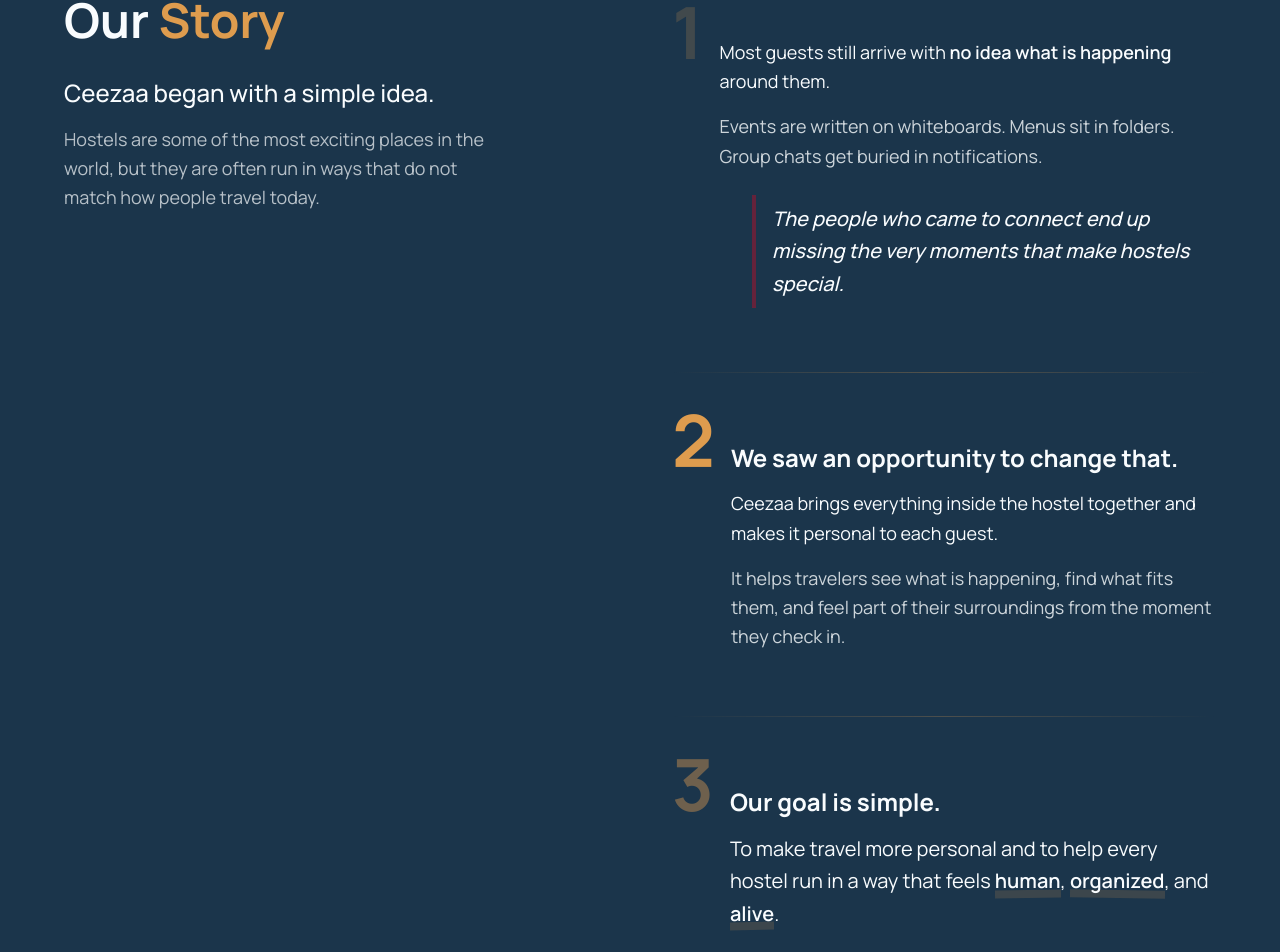
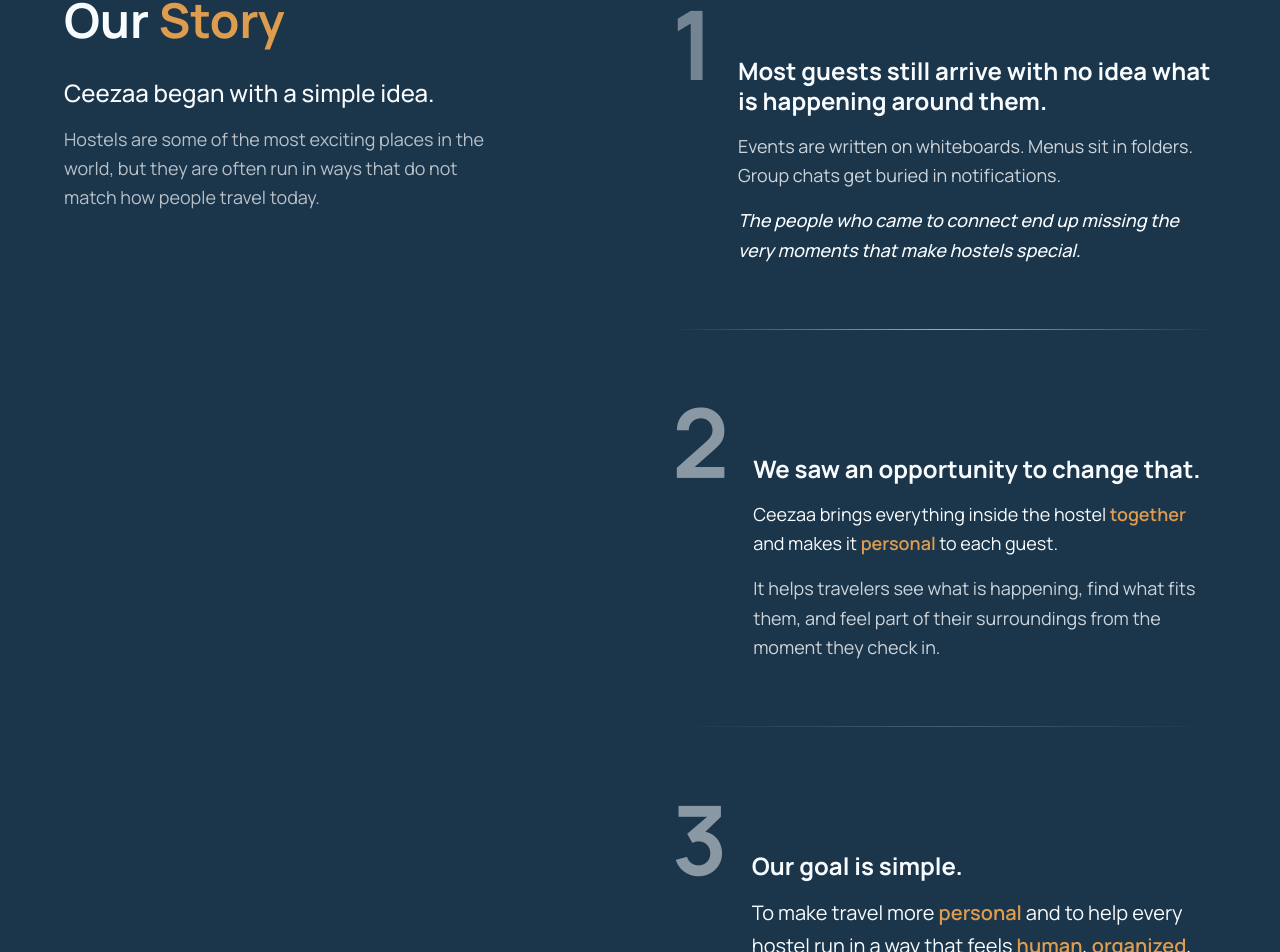
Before and after one commit to scottdoggett/ceezaa-landing-page, a Next.js app: page /about in a window 1280 px wide. Shown: the part 1138-2090 px from the top of the page. Built offline with nearby package versions, Linux system fonts and the light colour scheme.

Commit message:
Visual improvements to our-story.tsx

```diff
--- a/src/components/ui/about-page/our-story.tsx
+++ b/src/components/ui/about-page/our-story.tsx
@@ -13,45 +13,46 @@
                 Ceezaa began with a simple idea.
               </p>
               <p className="text-base md:text-lg text-secondary-foreground/70 leading-relaxed max-w-md">
-                Hostels are some of the most exciting places in the world, but they are often run in ways that do not match how people travel today.
+                Hostels are some of the most exciting places in the world, but
+                they are often run in ways that do not match how people travel
+                today.
               </p>
             </div>
           </div>
 
           {/* Right - Story narrative with chapter style */}
           <div className="space-y-12 md:space-y-16">
-
             {/* Chapter 1: The Problem */}
             <div className="space-y-6">
-              <div className="flex items-baseline gap-4">
-                <span className="text-6xl md:text-7xl font-bold text-primary/20 leading-none">1</span>
-                <div className="flex-1 space-y-4 pt-2">
-                  <p className="text-base md:text-lg leading-relaxed">
-                    Most guests still arrive with <span className="font-semibold">no idea what is happening</span> around them.
+              <div className="flex items-baseline gap-4 md:gap-6">
+                <span className="text-7xl md:text-8xl font-bold text-secondary-foreground/40 leading-none shrink-0">1</span>
+                <div className="flex-1 space-y-4 pt-3">
+                  <p className="text-xl md:text-2xl font-bold leading-tight text-secondary-foreground">
+                    Most guests still arrive with no idea what is happening around them.
                   </p>
                   <p className="text-base md:text-lg leading-relaxed text-secondary-foreground/80">
                     Events are written on whiteboards. Menus sit in folders. Group chats get buried in notifications.
                   </p>
+                  <p className="text-base md:text-lg leading-relaxed font-medium text-secondary-foreground italic">
+                    The people who came to connect end up missing the very moments that make hostels special.
+                  </p>
                 </div>
-              </div>
-              <div className="pl-16 md:pl-20">
-                <p className="text-lg md:text-xl leading-relaxed font-medium italic border-l-4 border-destructive/40 pl-4 py-2">
-                  The people who came to connect end up missing the very moments that make hostels special.
-                </p>
               </div>
             </div>
 
+            {/* Divider */}
+            <div className="w-full h-px bg-linear-to-r from-transparent via-secondary-foreground/60 to-transparent" />
+
             {/* Chapter 2: The Turning Point */}
-            <div className="space-y-6 relative">
-              <div className="absolute left-0 top-0 w-full h-px bg-linear-to-r from-transparent via-primary/30 to-transparent" />
-              <div className="flex items-baseline gap-4 pt-8">
-                <span className="text-6xl md:text-7xl font-bold text-primary leading-none">2</span>
-                <div className="flex-1 space-y-4 pt-2">
-                  <p className="text-xl md:text-2xl font-bold leading-tight">
+            <div className="space-y-6">
+              <div className="flex items-baseline gap-4 md:gap-6">
+                <span className="text-7xl md:text-8xl font-bold text-secondary-foreground/50 leading-none shrink-0">2</span>
+                <div className="flex-1 space-y-4 pt-3">
+                  <p className="text-xl md:text-2xl font-bold leading-tight text-secondary-foreground">
                     We saw an opportunity to change that.
                   </p>
-                  <p className="text-base md:text-lg leading-relaxed">
-                    Ceezaa brings everything inside the hostel together and makes it personal to each guest.
+                  <p className="text-base md:text-lg leading-relaxed text-secondary-foreground">
+                    Ceezaa brings everything inside the hostel <span className="font-semibold text-primary">together</span> and makes it <span className="font-semibold text-primary">personal</span> to each guest.
                   </p>
                   <p className="text-base md:text-lg leading-relaxed text-secondary-foreground/80">
                     It helps travelers see what is happening, find what fits them, and feel part of their surroundings from the moment they check in.
@@ -60,37 +61,26 @@
               </div>
             </div>
 
+            {/* Divider */}
+            <div className="w-full h-px bg-linear-to-r from-transparent via-secondary-foreground/20 to-transparent" />
+
             {/* Chapter 3: The Goal */}
-            <div className="space-y-6 relative">
-              <div className="absolute left-0 top-0 w-full h-px bg-linear-to-r from-transparent via-accent/30 to-transparent" />
-              <div className="flex items-baseline gap-4 pt-8">
-                <span className="text-6xl md:text-7xl font-bold text-accent/50 leading-none">3</span>
-                <div className="flex-1 space-y-4 pt-2">
-                  <p className="text-xl md:text-2xl font-bold leading-tight">
+            <div className="space-y-6">
+              <div className="flex items-baseline gap-4 md:gap-6">
+                <span className="text-7xl md:text-8xl font-bold text-secondary-foreground/50 leading-none shrink-0">3</span>
+                <div className="flex-1 space-y-4 pt-3">
+                  <p className="text-xl md:text-2xl font-bold leading-tight text-secondary-foreground">
                     Our goal is simple.
                   </p>
-                  <p className="text-lg md:text-xl leading-relaxed">
-                    To make travel more personal and to help every hostel run in a way that feels{" "}
-                    <span className="relative inline-block">
-                      <span className="relative z-10 font-semibold">human</span>
-                      <span className="absolute bottom-0 left-0 w-full h-2 bg-accent/20 -rotate-1" />
-                    </span>
-                    ,{" "}
-                    <span className="relative inline-block">
-                      <span className="relative z-10 font-semibold">organized</span>
-                      <span className="absolute bottom-0 left-0 w-full h-2 bg-accent/20 rotate-1" />
-                    </span>
-                    , and{" "}
-                    <span className="relative inline-block">
-                      <span className="relative z-10 font-semibold">alive</span>
-                      <span className="absolute bottom-0 left-0 w-full h-2 bg-accent/20 -rotate-1" />
-                    </span>
-                    .
+                  <p className="text-lg md:text-xl leading-relaxed text-secondary-foreground">
+                    To make travel more <span className="font-semibold text-primary">personal</span> and to help every hostel run in a way that feels{" "}
+                    <span className="font-semibold text-primary">human</span>,{" "}
+                    <span className="font-semibold text-primary">organized</span>, and{" "}
+                    <span className="font-semibold text-primary">alive</span>.
                   </p>
                 </div>
               </div>
             </div>
-
           </div>
         </div>
       </div>
```
